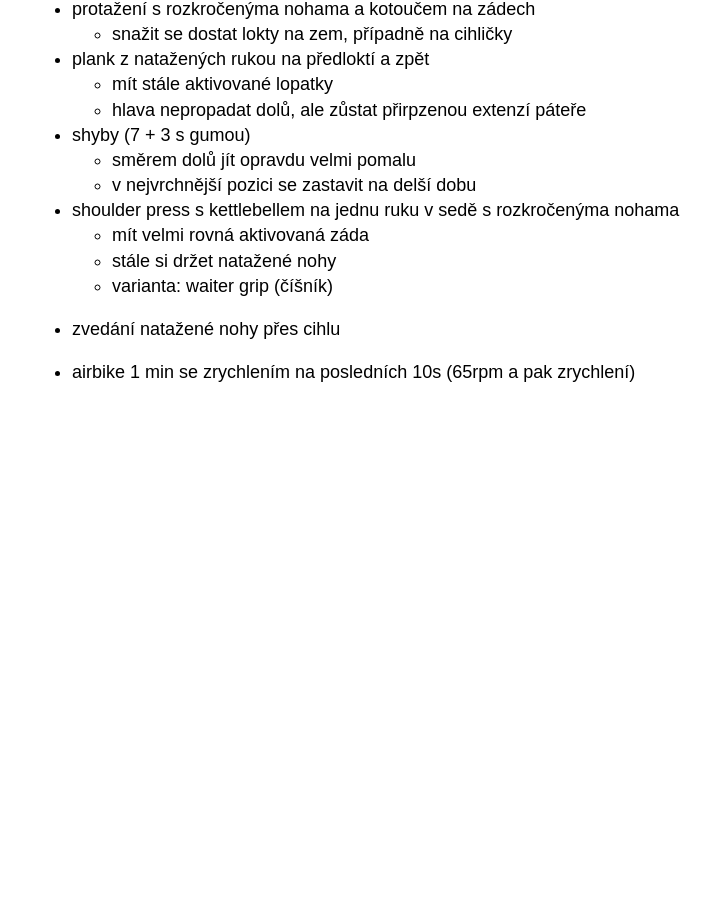
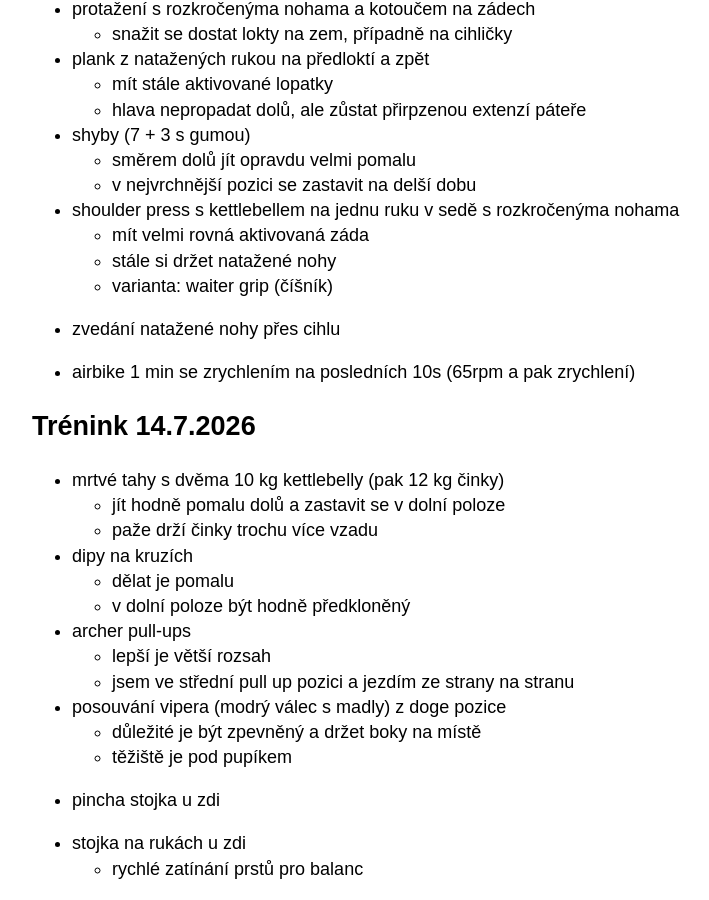
Before and after one commit to hartmaj2/hartmaj2.github.io, a Jekyll site: the page built from sections/sports/fitness.md, in a window 1280 px wide and 900 px high, scrolled down 14702 px. Shown: the whole window, without its empty margins (158-867 px from the left). Built offline with Jekyll 4.4.1, drawn with Linux system fonts in a browser that asks for light colours; before the commit the page ends 15105 px from its top, so only the background shows below that.

Commit message:
Add fitness

```diff
--- a/sections/sports/fitness.md
+++ b/sections/sports/fitness.md
@@ -682,3 +682,26 @@ minutu běžky
 - zvedání natažené nohy přes cihlu
 
 - airbike 1 min se zrychlením na posledních 10s (65rpm a pak zrychlení)
+
+## Trénink 14.7.2026
+
+- mrtvé tahy s dvěma 10 kg kettlebelly (pak 12 kg činky)
+  - jít hodně pomalu dolů a zastavit se v dolní poloze
+  - paže drží činky trochu více vzadu
+
+- dipy na kruzích
+  - dělat je pomalu
+  - v dolní poloze být hodně předkloněný
+
+- archer pull-ups
+  - lepší je větší rozsah
+  - jsem ve střední pull up pozici a jezdím ze strany na stranu
+
+- posouvání vipera (modrý válec s madly) z doge pozice
+  - důležité je být zpevněný a držet boky na místě
+  - těžiště je pod pupíkem
+
+- pincha stojka u zdi
+
+- stojka na rukách u zdi
+  - rychlé zatínání prstů pro balanc
```
